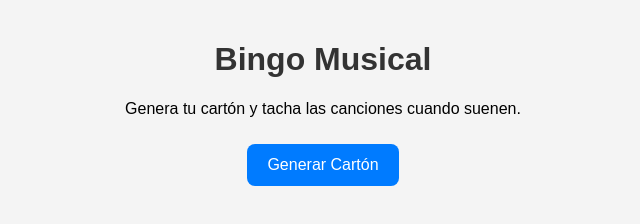
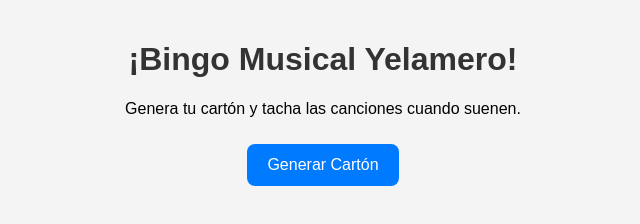
Before and after one commit to syl-d8/bingo-musical, a plain HTML site: page index.html in a window 1280 px wide. Shown: the whole page, without its empty margins (317-957 px from the left). Drawn offline with Linux system fonts and the light colour scheme.

Commit message:
Update index.html

```diff
--- a/index.html
+++ b/index.html
@@ -8,7 +8,7 @@
 </head>
 <body>
   <div class="container">
-    <h1>Bingo Musical</h1>
+    <h1>¡Bingo Musical Yelamero!</h1>
     <p>Genera tu cartón y tacha las canciones cuando suenen.</p>
 
     <button id="generate-card" class="btn">Generar Cartón</button>
```
